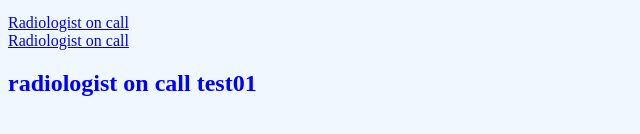
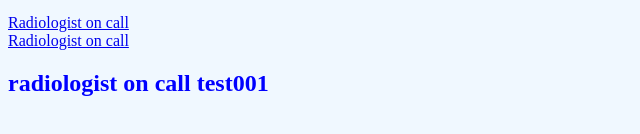
Before and after one commit to pmnh01/pmnh, a plain HTML site: page index.html in a window 1280 px wide. Shown: the part 128-262 px from the top of the page, 0-640 px from the left. Drawn offline with Linux system fonts and the light colour scheme.

Commit message:
Update index.html

```diff
--- a/index.html
+++ b/index.html
@@ -14,7 +14,7 @@
    </br>
    <a href="https://queasiest-peck.000webhostapp.com/">Radiologist on call</a>
    <!--comment for devolper-->
-   <h2 style="color: blue;">radiologist on call test01</h3>
+   <h2 style="color: blue;">radiologist on call test001</h3>
   </body>
 
 
```
